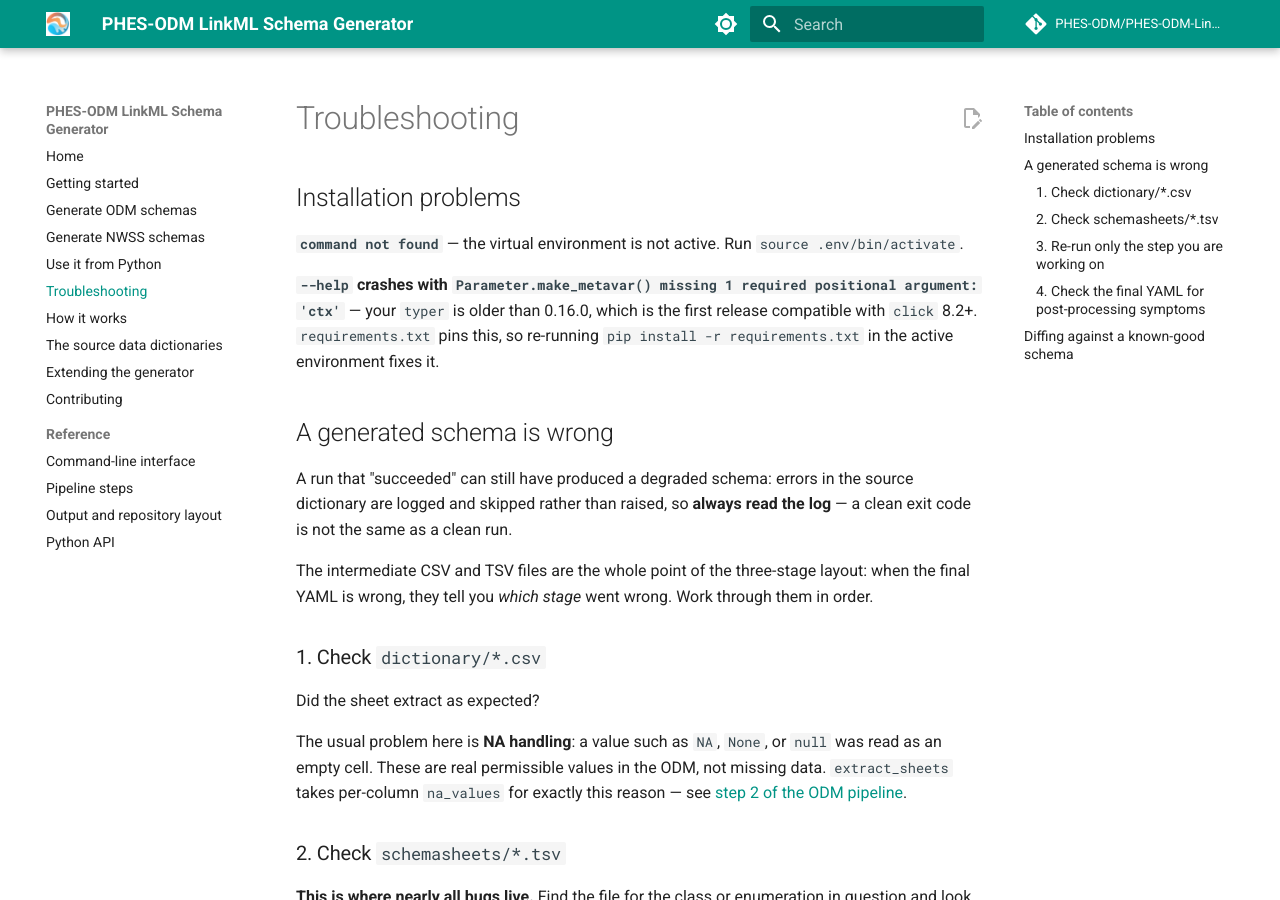
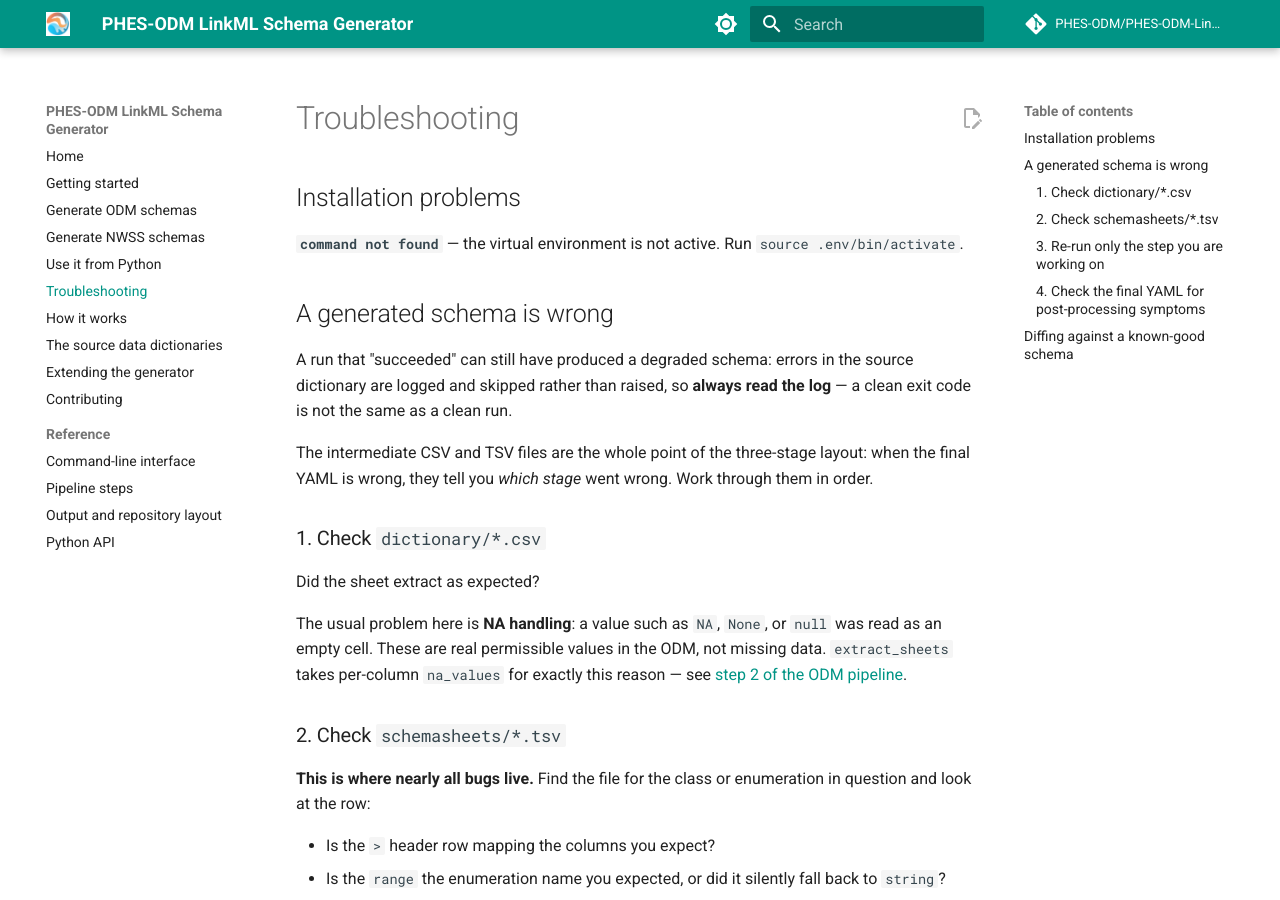
Before and after one commit to PHES-ODM/PHES-ODM-LinkMLGenerator, an MkDocs documentation site: the page built from docs/troubleshooting.md, in a window 1280 px wide and 900 px high. Built offline with MkDocs 1.6.1 and Material for MkDocs 9.7.7, drawn with Linux system fonts in a browser that asks for light colours; comment, search, counter and statistics services are not loaded.

Commit message:
Remove troubleshooting about "--help" crashing: typer>=0.16.0 required and found in requirements.txt

```diff
--- a/docs/troubleshooting.md
+++ b/docs/troubleshooting.md
@@ -4,11 +4,6 @@
 
 **`command not found`** — the virtual environment is not active. Run
 `source .env/bin/activate`.
-
-**`--help` crashes with `Parameter.make_metavar() missing 1 required positional
-argument: 'ctx'`** — your `typer` is older than 0.16.0, which is the first
-release compatible with `click` 8.2+. `requirements.txt` pins this, so
-re-running `pip install -r requirements.txt` in the active environment fixes it.
 
 ## A generated schema is wrong
 
```
Also changed, not shown: docs/index.md (+1 -2 lines), docs/reference/cli.md (+0 -6 lines).
